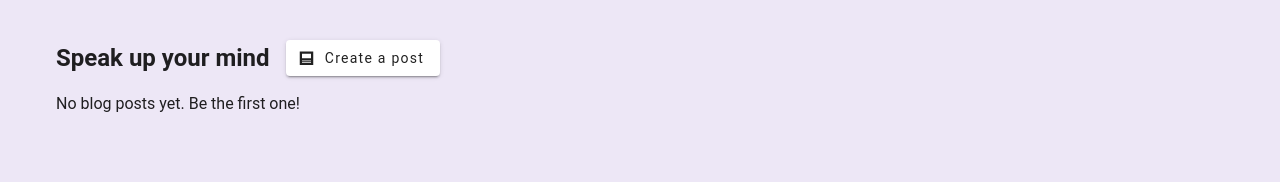
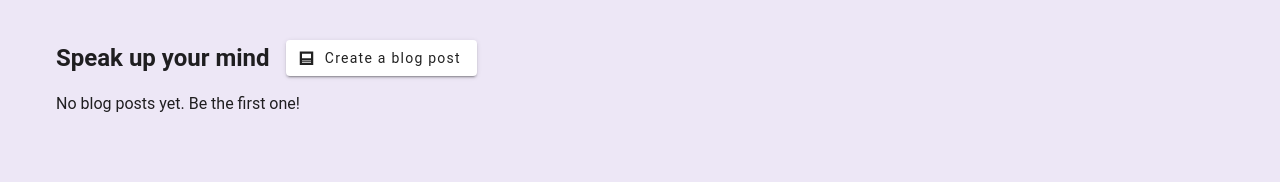
Before and after one commit to Son2641/vuetify-code-challenge, a Vue app: page / in a window 1280 px wide. Shown: the top 182 px of the page. Built offline with nearby package versions, Linux system fonts and the light colour scheme.

Commit message:
chore: code comments

```diff
--- a/src/pages/index.vue
+++ b/src/pages/index.vue
@@ -79,16 +79,24 @@ const formatDate = (date: Date | undefined) => {
 </script>
 
 <template>
+  <main>
+    <!-- #Main Container -->
     <v-container>
+      <!-- #Dialog Button and Form -->
       <v-row align="center" class="pa-3">
         <h2>Speak up your mind</h2>
         <div class="pa-4 text-center">
-        <v-dialog v-model="isFormOpen" max-width="600" persistent class="pa-2">
+          <v-dialog
+            v-model="isFormOpen"
+            max-width="600"
+            persistent
+            class="pa-2"
+          >
             <template v-slot:activator="{ props: activatorProps }">
               <v-btn
                 class="text-none font-weight-regular"
                 prepend-icon="mdi-post"
-              text="Create a post"
+                text="Create a blog post"
                 variant="elevated"
                 v-bind="activatorProps"
               ></v-btn>
@@ -96,7 +104,9 @@ const formatDate = (date: Date | undefined) => {
 
             <v-sheet class="pa-6 rounded-lg">
               <h4 class="mb-3">
-              {{ isEditing ? "Edit this blog post" : "Create a new blog post" }}
+                {{
+                  isEditing ? "Edit this blog post" : "Create a new blog post"
+                }}
               </h4>
               <v-form ref="blogForm" @submit.prevent fast-fail>
                 <v-text-field
@@ -195,4 +205,5 @@ const formatDate = (date: Date | undefined) => {
         </div>
       </div>
     </v-container>
+  </main>
 </template>
```
Lines whose indentation alone changed are shown as unchanged.
